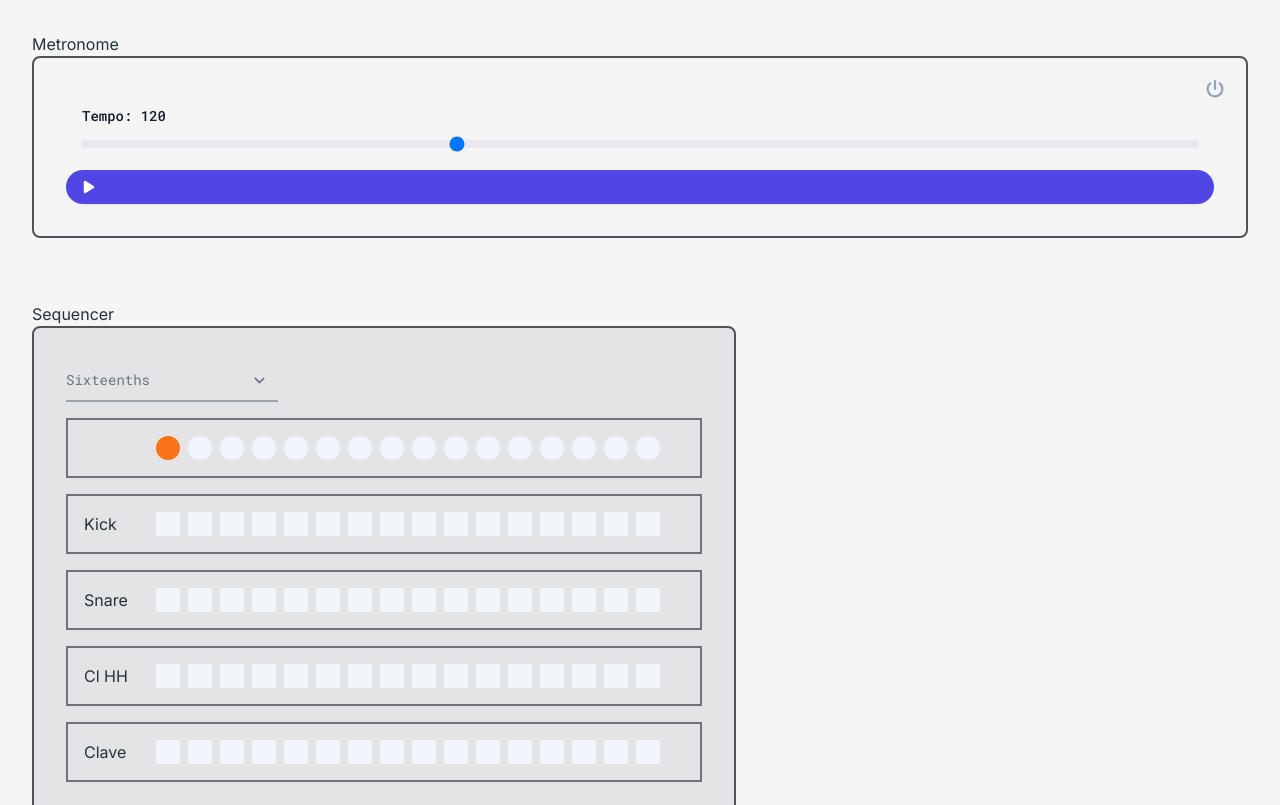
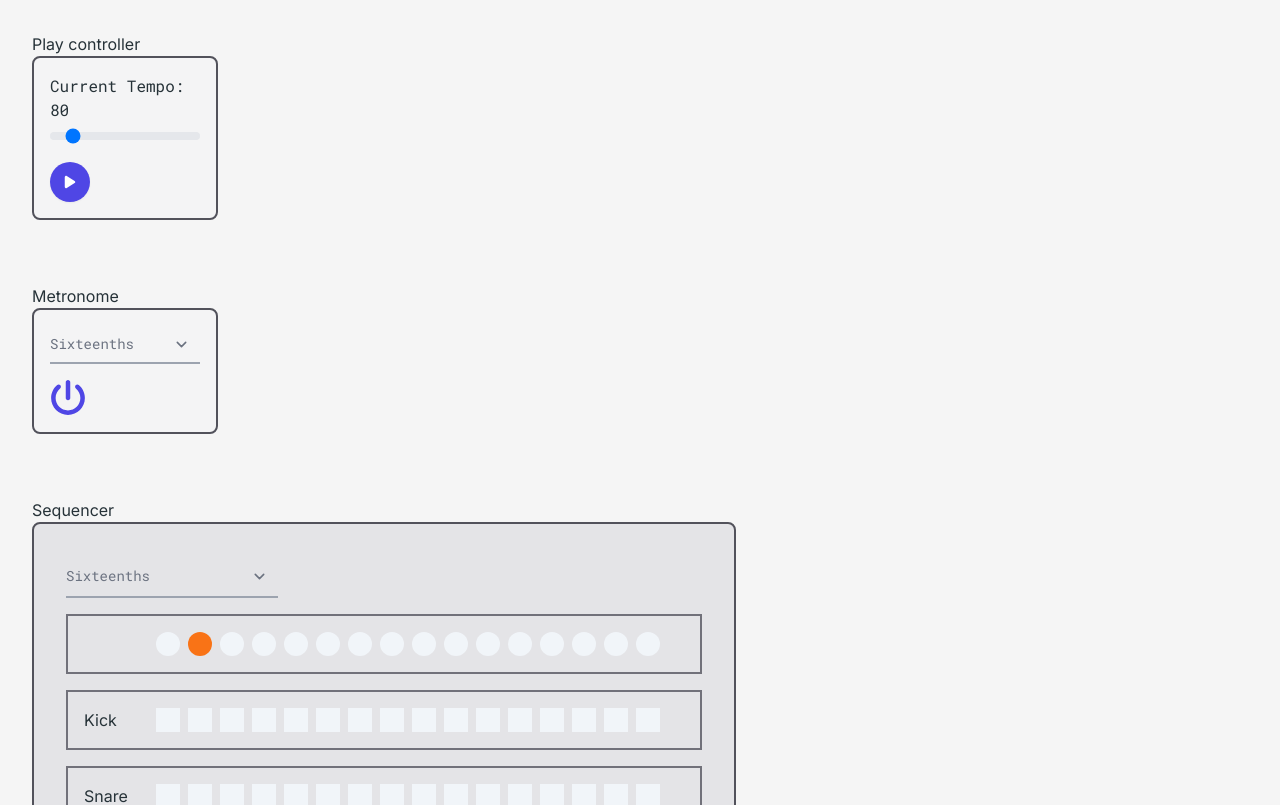
Before and after one commit to Sellebr8n/portfolio, a Next.js app: page /projects/drum-maschine in a window 1280 px wide. Shown: the top 805 px of the page. Built offline with nearby package versions, Linux system fonts and the light colour scheme; no server answers.

Commit message:
cleanup and add folder structure

```diff
--- a/src/app/(routes)/projects/drum-maschine/Metronome.tsx
+++ /dev/null
@@ -1,61 +0,0 @@
-import React from 'react';
-import { useClockContext, useScheduleSound } from './ClockProvider';
-import { FaPowerOff, FaPause, FaPlay } from 'react-icons/fa6';
-import classNames from 'classnames';
-
-const Metronome: React.FC = () => {
-  const [active, setActive] = React.useState<boolean>(false);
-  const { start, clockRunning, currentTempo, setTempo } = useClockContext();
-
-  useScheduleSound('quarter', ({ beat, time, context }) => {
-    if (!active) {
-      return;
-    }
-    const osc = context.createOscillator();
-    const gain = context.createGain();
-    gain.gain.value = 0.1;
-    osc.connect(gain);
-    gain.connect(context.destination);
-    osc.frequency.value = beat === 1 ? 880 : 440;
-    const noteLenght = 0.05; // length of "beep" (in seconds)
-    osc.start(time);
-    osc.stop(time + noteLenght);
-  });
-
-  return (
-    <div className="flex flex-col mx-auto bg-zinc-100 border-2 border-zinc-600 rounded-lg p-8">
-      <FaPowerOff
-        onClick={() => setActive((prev) => !prev)}
-        className={classNames('absolute right-14 top-20 text-lg ', {
-          'text-indigo-600': active,
-          'text-slate-400': !active,
-        })}
-      />
-      <div className="p-4">
-        <label
-          htmlFor="tempo-ctrl"
-          className="block mb-1 text-sm font-medium text-gray-900 dark:text-white">
-          Tempo: {currentTempo}
-        </label>
-        <input
-          id="tempo-ctrl"
-          type="range"
-          min={60}
-          max={240}
-          value={currentTempo}
-          step={1}
-          onChange={(e) => setTempo(parseFloat(e.target.value))}
-          className="w-full h-2 bg-gray-200 rounded-lg appearance-none cursor-pointer dark:bg-gray-700"
-        />
-      </div>
-      <button
-        type="button"
-        onClick={start}
-        className="rounded-full bg-indigo-600 px-4 py-2.5 text-sm font-semibold text-white shadow-sm hover:bg-indigo-500 focus-visible:outline focus-visible:outline-2 focus-visible:outline-offset-2 focus-visible:outline-indigo-600">
-        {clockRunning ? <FaPause /> : <FaPlay />}
-      </button>
-    </div>
-  );
-};
-
-export default Metronome;
--- /dev/null
+++ b/src/app/(routes)/projects/drum-maschine/components/Metronome.tsx
@@ -0,0 +1,50 @@
+import React from 'react';
+import { useScheduleSound } from '../lib/ClockProvider';
+import { FaPowerOff } from 'react-icons/fa6';
+import classNames from 'classnames';
+import { Signature } from '../types';
+
+const Metronome: React.FC = () => {
+  const [active, setActive] = React.useState<boolean>(true);
+  const [signature, setSignature] = React.useState<Signature>('sixteenths');
+
+  useScheduleSound(signature, ({ beat, time, context }) => {
+    if (!active) {
+      return;
+    }
+    const osc = context.createOscillator();
+    const gain = context.createGain();
+    gain.gain.value = 0.1;
+    osc.connect(gain);
+    gain.connect(context.destination);
+    osc.frequency.value = beat === 1 ? 880 : 440;
+    const noteLenght = 0.05; // length of "beep" (in seconds)
+    osc.start(time);
+    osc.stop(time + noteLenght);
+  });
+
+  return (
+    <div className="max-w-[250px] p-8">
+      <h2>Metronome</h2>
+      <div className="flex flex-col bg-zinc-100 border-2 border-zinc-600 rounded-lg p-4">
+        <select
+          defaultValue={signature}
+          onChange={(e) => setSignature(e.target.value as Signature)}
+          className="block px-0 mb-4 w-full text-sm text-gray-500 bg-transparent border-0 border-b-2 border-gray-400 appearance-none dark:text-gray-400 dark:border-gray-700 focus:outline-none focus:ring-0 focus:border-gray-400 peer">
+          <option value="quarter">Quarter</option>
+          <option value="eights">Eights</option>
+          <option value="sixteenths">Sixteenths</option>
+        </select>
+        <FaPowerOff
+          onClick={() => setActive((prev) => !prev)}
+          className={classNames('text-4xl', {
+            'text-indigo-600': active,
+            'text-slate-400': !active,
+          })}
+        />
+      </div>
+    </div>
+  );
+};
+
+export default Metronome;
--- /dev/null
+++ b/src/app/(routes)/projects/drum-maschine/components/PlayController.tsx
@@ -0,0 +1,36 @@
+import React from 'react';
+import { useClockContext } from '../lib/ClockProvider';
+import { FaPause, FaPlay } from 'react-icons/fa6';
+
+const PlayController: React.FC = () => {
+  const { start, clockRunning, currentTempo, setTempo } = useClockContext();
+
+  return (
+    <div className="p-8 max-w-[250px]">
+      <h2>Play controller</h2>
+      <div className="p-4 flex flex-col bg-zinc-100 border-2 border-zinc-600 rounded-lg">
+        <div>Current Tempo: {currentTempo}</div>
+        <div>
+          <input
+            id="tempo-ctrl"
+            type="range"
+            min={60}
+            max={240}
+            value={currentTempo}
+            step={1}
+            onChange={(e) => setTempo(parseFloat(e.target.value))}
+            className="w-full h-2 bg-gray-200 rounded-lg appearance-none cursor-pointer dark:bg-gray-700"
+          />
+        </div>
+        <button
+          type="button"
+          onClick={start}
+          className="mt-4 h-10 w-10 flex flex-col items-center justify-center rounded-full bg-indigo-600 px-4 py-2.5 text-sm font-semibold text-white shadow-sm hover:bg-indigo-500 focus-visible:outline focus-visible:outline-2 focus-visible:outline-offset-2 focus-visible:outline-indigo-600">
+          {clockRunning ? <FaPause /> : <FaPlay />}
+        </button>
+      </div>
+    </div>
+  );
+};
+
+export default PlayController;
--- a/src/app/(routes)/projects/drum-maschine/Sequencer.tsx
+++ b/src/app/(routes)/projects/drum-maschine/components/Sequencer.tsx
@@ -1,6 +1,7 @@
-import { useEffect, useRef, useState } from 'react';
-import { useScheduleSound } from './ClockProvider';
+import { useEffect, useState } from 'react';
+import { useScheduleSound } from '../lib/ClockProvider';
 import classNames from 'classnames';
+import { Signature } from '../types';
 
 const fetchSound = async (audioSrc: string) => {
   const response = await fetch(audioSrc);
@@ -17,7 +18,7 @@ const Pad = ({
 }: {
   step: number;
   sound: AudioBuffer | null;
-  signature: Signatures;
+  signature: Signature;
 }) => {
   const [active, setActive] = useState<boolean>(false);
 
@@ -46,7 +47,7 @@ const Row = ({
   text,
   length,
 }: {
-  signature: Signatures;
+  signature: Signature;
   audioSrc: string;
   text: string;
   length: number;
@@ -61,36 +62,40 @@ const Row = ({
     <div className="flex flex-row gap-2 mb-4 items-center border-2 border-zinc-500 p-4">
       <h3 className="w-16">{text}</h3>
       {Array.from({ length }).map((_, i) => (
-        <Pad key={`${signature}_${i}`} step={i + 1} sound={sound} signature={signature} />
+        <Pad key={`${signature}_${i}`} step={i} sound={sound} signature={signature} />
       ))}
     </div>
   );
 };
 
-type Signatures = 'sixteenths' | 'eights' | 'quarter';
+const getArrayLength = (signature: Signature) => {
+  switch (signature) {
+    case 'eights':
+      return 8;
+    case 'sixteenths':
+      return 16;
+    case 'quarter':
+    default:
+      return 4;
+  }
+};
 
 const Sequencer = () => {
   const [currentBeat, setCurrentBeat] = useState<number>(1);
-  const [signature, setSignature] = useState<Signatures>('sixteenths');
+  const [signature, setSignature] = useState<Signature>('sixteenths');
 
   useScheduleSound(signature, ({ beat }) => {
+    console.log(beat);
     setCurrentBeat(beat);
   });
 
-  let length = 4;
-  if (signature === 'eights') {
-    length = 8;
-  } else if (signature === 'sixteenths') {
-    length = 16;
-  }
-
   return (
-    <div className="p-8 max-w-screen-md">
+    <div draggable="true" className="p-8 max-w-screen-md">
       <h2>Sequencer</h2>
       <section className="bg-zinc-200 border-2 border-zinc-600 rounded-lg p-8">
         <select
           defaultValue={signature}
-          onChange={(e) => setSignature(e.target.value as Signatures)}
+          onChange={(e) => setSignature(e.target.value as Signature)}
           className="block py-2.5 px-0 mb-4 w-1/3 text-sm text-gray-500 bg-transparent border-0 border-b-2 border-gray-400 appearance-none dark:text-gray-400 dark:border-gray-700 focus:outline-none focus:ring-0 focus:border-gray-400 peer">
           <option value="quarter">Quarter</option>
           <option value="eights">Eights</option>
@@ -100,36 +105,36 @@ const Sequencer = () => {
 
         <div className="flex flex-row gap-2 mb-4 items-center border-2 border-zinc-500 p-4">
           <h3 className="w-16"></h3>
-          {Array.from({ length }).map((_, i) => (
+          {Array.from({ length: getArrayLength(signature) }).map((_, i) => (
             <div
               key={`${signature}_${i}_beat`}
               className={classNames('p-3 w-2 rounded-full', {
-                'bg-orange-500': currentBeat === i + 1,
-                'bg-slate-100': currentBeat !== i + 1,
+                'bg-orange-500': currentBeat === i,
+                'bg-slate-100': currentBeat !== i,
               })}
             />
           ))}
         </div>
         <Row
-          length={length}
+          length={getArrayLength(signature)}
           signature={signature}
           audioSrc="/audio/RDM_Analog_SY1-Kick01.wav"
           text="Kick"
         />
         <Row
-          length={length}
+          length={getArrayLength(signature)}
           signature={signature}
           audioSrc="/audio/RDM_Analog_SY1-Snr01.wav"
           text="Snare"
         />
         <Row
-          length={length}
+          length={getArrayLength(signature)}
           signature={signature}
           audioSrc="/audio/RDM_Analog_SY1-ClHat.wav"
           text="Cl HH"
         />
         <Row
-          length={length}
+          length={getArrayLength(signature)}
           signature={signature}
           audioSrc="/audio/RDM_Analog_MT40-Clave.wav"
           text="Clave"
--- /dev/null
+++ b/src/app/(routes)/projects/drum-maschine/components/index.ts
@@ -0,0 +1,3 @@
+export { default as Metronome } from './Metronome';
+export { default as PlayController } from './PlayController';
+export { default as Sequencer } from './Sequencer';
--- a/src/app/(routes)/projects/drum-maschine/ClockProvider.tsx
+++ b/src/app/(routes)/projects/drum-maschine/lib/ClockProvider.tsx
@@ -1,5 +1,3 @@
-'use client';
-
 import { nanoid } from 'nanoid';
 import {
   createContext,
@@ -10,6 +8,7 @@ import {
   useEffect,
   useContext,
 } from 'react';
+import { Signature } from '../types';
 
 type ProviderProps = {
   children: React.ReactNode;
@@ -26,7 +25,7 @@ type ContextProps = {
   currentTempo: number;
   audioContext: AudioContext;
   start: () => void;
-  scheduleEvent: (beatCount: Beats, fn: (options: SubscriberOptions) => void) => () => void;
+  scheduleEvent: (signature: Signature, fn: (options: SubscriberOptions) => void) => () => void;
   setTempo: (num: number) => void;
 };
 
@@ -39,7 +38,7 @@ const Context = createContext<ContextProps>({
   setTempo: () => undefined,
 });
 
-enum Signature {
+enum tempoDivisions {
   'sixteenths' = 0.0625,
   'eights' = 0.125,
   'quarter' = 0.25,
@@ -53,8 +52,6 @@ type SubscriberOptions = {
   context: AudioContext;
 };
 
-type Beats = 'sixteenths' | 'eights' | 'quarter';
-
 type Subscriber = (options: SubscriberOptions) => void;
 
 export const useClockContext = () => {
@@ -65,15 +62,15 @@ export const useClockContext = () => {
   return audioCtx;
 };
 
-export const useScheduleSound = (beatCount: Beats, fn: Subscriber) => {
+export const useScheduleSound = (signature: Signature, fn: Subscriber) => {
   const { scheduleEvent, clockRunning } = useClockContext();
   useEffect(() => {
     let descheduleEvent: () => void = () => undefined;
     if (clockRunning) {
-      descheduleEvent = scheduleEvent(beatCount, fn);
+      descheduleEvent = scheduleEvent(signature, fn);
     }
     return descheduleEvent;
-  }, [fn, scheduleEvent, clockRunning, beatCount]);
+  }, [fn, scheduleEvent, clockRunning, signature]);
 };
 
 const ClockProvider: React.FC<ProviderProps> = ({ children, audioContext, worker, options }) => {
@@ -82,15 +79,15 @@ const ClockProvider: React.FC<ProviderProps> = ({ children, audioContext, worker
   const nextNoteTime = useRef<number>(0.0);
   const current16thNote = useRef<number>(0);
 
-  const [tempo, setTempo] = useState(120);
+  const [tempo, setTempo] = useState(80);
   const [clockRunning, setClockRunning] = useState(false);
 
-  const scheduledEvents = useMemo(() => new Map<string, [Subscriber, Beats]>(), []);
+  const scheduledEvents = useMemo(() => new Map<string, [Subscriber, Signature]>(), []);
 
   const scheduleEvent = useCallback(
-    (beatCount: Beats, fn: Subscriber) => {
+    (signature: Signature, fn: Subscriber) => {
       const id = nanoid();
-      scheduledEvents.set(id, [fn, beatCount]);
+      scheduledEvents.set(id, [fn, signature]);
       return () => {
         scheduledEvents.delete(id);
       };
@@ -100,22 +97,22 @@ const ClockProvider: React.FC<ProviderProps> = ({ children, audioContext, worker
 
   const scheduler = useCallback(() => {
     while (nextNoteTime.current < audioContext.currentTime + scheduleAheadTimeSecs) {
-      scheduledEvents.forEach(([fn, beatCount]) => {
-        if (beatCount === 'quarter' && current16thNote.current % 4 === 0) {
+      scheduledEvents.forEach(([fn, signature]) => {
+        if (signature === 'quarter' && current16thNote.current % 4 === 0) {
           fn({
             beat: Math.floor(current16thNote.current / 4) + 1,
             time: nextNoteTime.current,
             context: audioContext,
           });
-        } else if (beatCount === 'eights' && current16thNote.current % 2 === 0) {
+        } else if (signature === 'eights' && current16thNote.current % 2 === 0) {
           fn({
             beat: Math.floor(current16thNote.current / 2) + 1,
             time: nextNoteTime.current,
             context: audioContext,
           });
-        } else if (beatCount === 'sixteenths') {
+        } else if (signature === 'sixteenths') {
           fn({
-            beat: current16thNote.current,
+            beat: current16thNote.current + 1,
             time: nextNoteTime.current,
             context: audioContext,
           });
@@ -124,7 +121,7 @@ const ClockProvider: React.FC<ProviderProps> = ({ children, audioContext, worker
 
       /** Setup next bar **/
       const beatDurationSeconds = 60.0 / tempo; // Notice this picks up the current tempo value to calculate beat length.
-      const barDurationSeconds = Signature.quarter * beatDurationSeconds; // Add beat length to last beat time
+      const barDurationSeconds = tempoDivisions.quarter * beatDurationSeconds; // Add beat length to last beat time
 
       nextNoteTime.current += barDurationSeconds; // Advance the beat time by a beat length
       current16thNote.current = (current16thNote.current + 1) % 16;
--- /dev/null
+++ b/src/app/(routes)/projects/drum-maschine/lib/index.ts
@@ -0,0 +1 @@
+export { default as ClockProvider } from './ClockProvider';
--- a/src/app/(routes)/projects/drum-maschine/page.tsx
+++ b/src/app/(routes)/projects/drum-maschine/page.tsx
@@ -1,9 +1,10 @@
 'use client';
 
-import Metronome from './Metronome';
-import ClockProvider from './ClockProvider';
 import { useEffect, useMemo, useState } from 'react';
-import Sequencer from './Sequencer';
+import ClockProvider from './lib/ClockProvider';
+import Metronome from './components/Metronome';
+import PlayController from './components/PlayController';
+import Sequencer from './components/Sequencer';
 
 export default function DrumMaschine() {
   const [audioContext, setAudioContext] = useState<AudioContext | null>(null);
@@ -31,10 +32,8 @@ export default function DrumMaschine() {
           lookaheadMs: 10,
           scheduleAheadTimeSecs: 0.15,
         }}>
-        <div className="p-8">
-          <h2>Metronome</h2>
-          <Metronome />
-        </div>
+        <PlayController />
+        <Metronome />
         <Sequencer />
       </ClockProvider>
     </div>
--- /dev/null
+++ b/src/app/(routes)/projects/drum-maschine/types/Signature.ts
@@ -0,0 +1,3 @@
+type Signature = 'sixteenths' | 'eights' | 'quarter';
+
+export default Signature;
--- /dev/null
+++ b/src/app/(routes)/projects/drum-maschine/types/index.ts
@@ -0,0 +1 @@
+export type { default as Signature } from './Signature';
```
